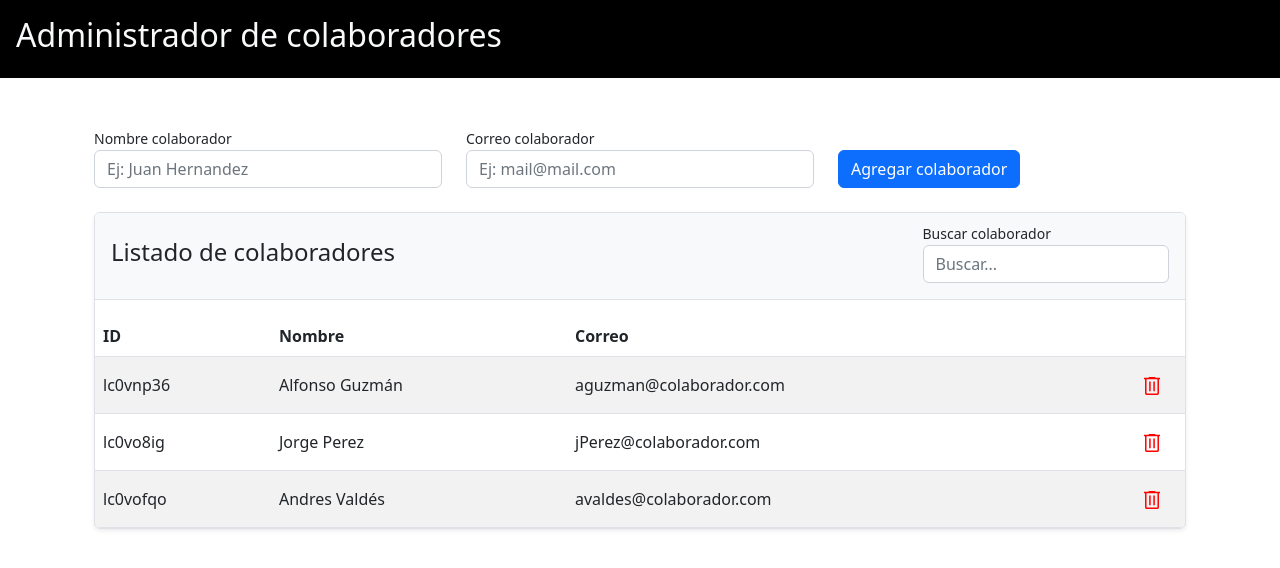
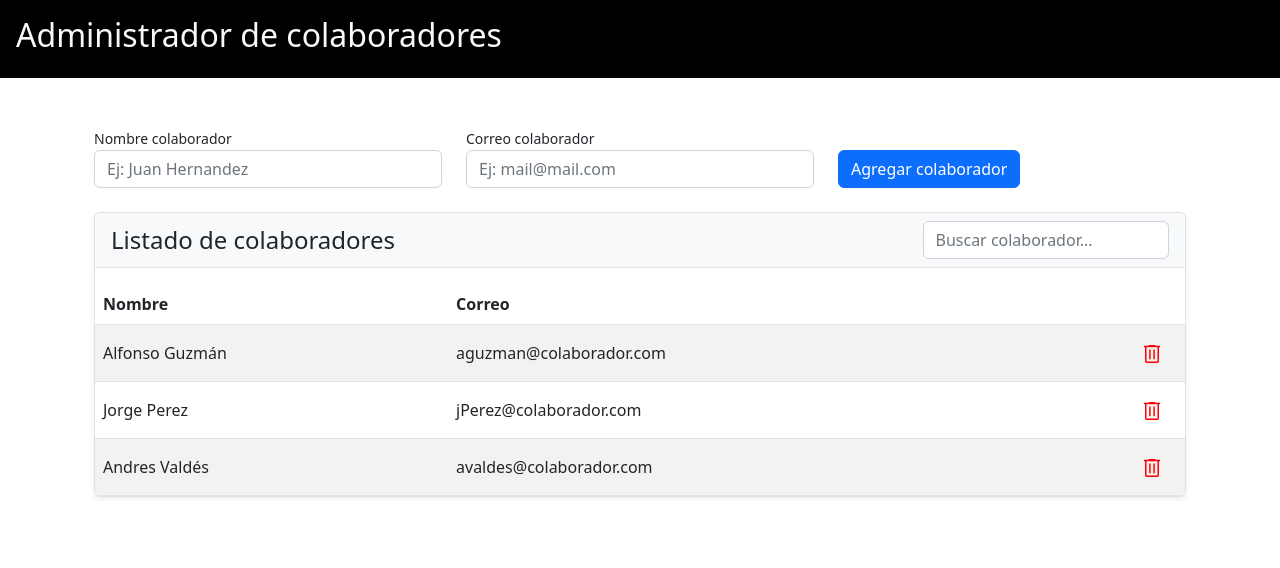
Before and after one commit to AndrewZael/react_renderizacion_dinamica, a React (Create React App) app: page / in a window 1280 px wide. Shown: the top 568 px of the page. Built offline with nearby package versions, Linux system fonts and the light colour scheme.

Commit message:
Se refactoriza código

```diff
--- a/src/components/Collaborators.jsx
+++ b/src/components/Collaborators.jsx
@@ -16,8 +16,8 @@ const Collaborators = ({ list, listFiltered, setListFiltered, setListCollaborato
                 setListCollaborators(newList);
                 setListFiltered(newListFiltered);
             },1500);
+            selectRow(e);
         }
-        selectRow(e);
     }
 
     const selectRow = e => {
@@ -27,7 +27,7 @@ const Collaborators = ({ list, listFiltered, setListFiltered, setListCollaborato
 
     return(
         <div className="border shadow-sm rounded overflow-hidden">
-            <header className="px-3 pt-2 pb-3 bg-light border-bottom mb-3 row align-items-center">
+            <header className="px-3 py-2 bg-light border-bottom mb-3 row align-items-center">
                 <h2 className="col-12 col-sm-6 col-md-8 col-xl-9 h4 mb-2 mb-md-0 text-truncate">Listado de colaboradores</h2>
                 <div className="col-12 col-sm-6 col-md-4 col-xl-3">
                     <Filter list={list} setListFiltered={setListFiltered} />
@@ -36,7 +36,6 @@ const Collaborators = ({ list, listFiltered, setListFiltered, setListCollaborato
             <table className="table table-striped mb-0">
                 <thead>
                     <tr>
-                        <th scope="col">ID</th>
                         <th scope="col">Nombre</th>
                         <th scope="col">Correo</th>
                         <th scope="col"></th>
@@ -46,8 +45,7 @@ const Collaborators = ({ list, listFiltered, setListFiltered, setListCollaborato
                     {
                         listFiltered.map(
                             item => !item.delete && <tr key={item.id}>
-                                <td valign="middle">{item.id}</td>
-                                <td valign="middle">{item.name}</td>
+                                <td valign="middle" className="text-capitalize">{item.name}</td>
                                 <td valign="middle">{item.mail}</td>
                                 <td valign="middle" className="text-end">
                                     <button onClick={(e) => deleteCollaborator(e, item.id)} className="btn">
--- a/src/components/Filter.jsx
+++ b/src/components/Filter.jsx
@@ -1,20 +1,18 @@
 const Filter = ({ list, setListFiltered }) => {
 
     return (
-        <>
-        <label htmlFor="input-filter" className="small">Buscar colaborador</label>
-        <input onChange={(e) => {
+        <label className="small w-100">
+            <input type="search" onChange={(e) => {
                 const newList = list.filter(item => {
                     return item ?
                     item.name.normalize('NFD').replace(/[\u0300-\u036f]/g, '').toLowerCase().includes(e.target.value) : list;
                 }
                 );
                 setListFiltered(newList);
-            console.log(newList);
             }}
                 id="input-filter"
-            placeholder="Buscar..." className="form-control w-100"/>
-        </>
+                placeholder="Buscar colaborador..." className="form-control w-100"/>
+        </label>
     )
 }
 export default Filter;
--- a/src/components/FormAdd.jsx
+++ b/src/components/FormAdd.jsx
@@ -1,41 +1,34 @@
 import { useState } from 'react';
 import Alert  from 'react-bootstrap/Alert';
 
-const FormAdd = (props) => {
+const FormAdd = ({ listCollaborators, setListCollaborators, listFiltered, setListFiltered}) => {
 
     const [showAlert, setShowAlert] = useState(true);
     const [collaboratorExist, setCollaboratorExist] = useState(false);
-    const [collaborator, setCollaborator] = useState({});
+    const  [name, setName] = useState('');
+    const [mail, setMail] = useState('');
+
     const add = (e) => {
         e.preventDefault();
-        if(validatorCollaborator(collaborator.mail)){
+        if(validatorCollaborator(mail)){
             setCollaboratorExist(true);
             setShowAlert(true);
         }else{
-            props.setListCollaborators([collaborator, ...props.listCollaborators]);
-            props.setListFiltered([collaborator, ...props.listFiltered]);
+            const newCollaborator = {id: (new Date().getTime()).toString(36), name: name, mail: mail};
+            setListCollaborators([newCollaborator, ...listCollaborators]);
+            setListFiltered([newCollaborator, ...listFiltered]);
             e.target.reset();
             setCollaboratorExist(false);
         }
     }
 
-    const setValues = e => {
-      const { name, value } = e.target;
-      setCollaborator(prev => ({
-        ...prev,
-        ["id"]: (new Date().getTime()).toString(36),
-        ["delete"]: false,
-        [name]: value
-      }));
-    }
-
-    const validatorCollaborator = mail => props.listCollaborators.some(c => c.mail === mail);
+    const validatorCollaborator = mail => listCollaborators.some(c => c.mail === mail);
 
     return(
         <form onSubmit={add} className="mb-4 row align-items-end">
           <div className="col-12 col-md-4 mb-3 mb-md-0">
             <label htmlFor="input-name" className="small">Nombre colaborador</label>
-            <input onChange={setValues}
+            <input onChange={(e) => setName(e.target.value.trim().toLowerCase())}
                 id="input-name"
                 name="name"
                 required
@@ -43,7 +36,7 @@ const FormAdd = (props) => {
           </div>
           <div className="col-12 col-md-4 mb-3 mb-md-0">
             <label htmlFor="input-email" className="small">Correo colaborador</label>
-            <input onChange={setValues}
+            <input onChange={(e) => setMail(e.target.value.trim().toLowerCase())}
                 id="input-email"
                 type="email"
                 name="mail"
@@ -59,7 +52,7 @@ const FormAdd = (props) => {
               <div className='col-12'>
                 <Alert variant="warning"
                   onClose={() => setShowAlert(false)} dismissible className='mt-3 mb-0'>
-                    Colaborador ya existe
+                    Colaborador ya existe, email ya está en uso.
                    </Alert>
               </div> : null
           }
```
Lines whose indentation alone changed are shown as unchanged.
